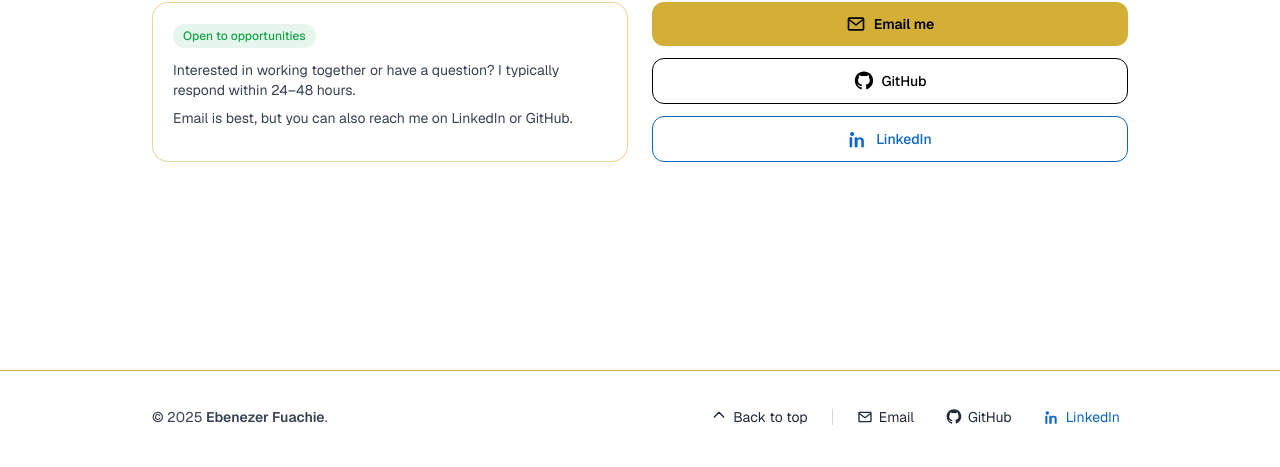
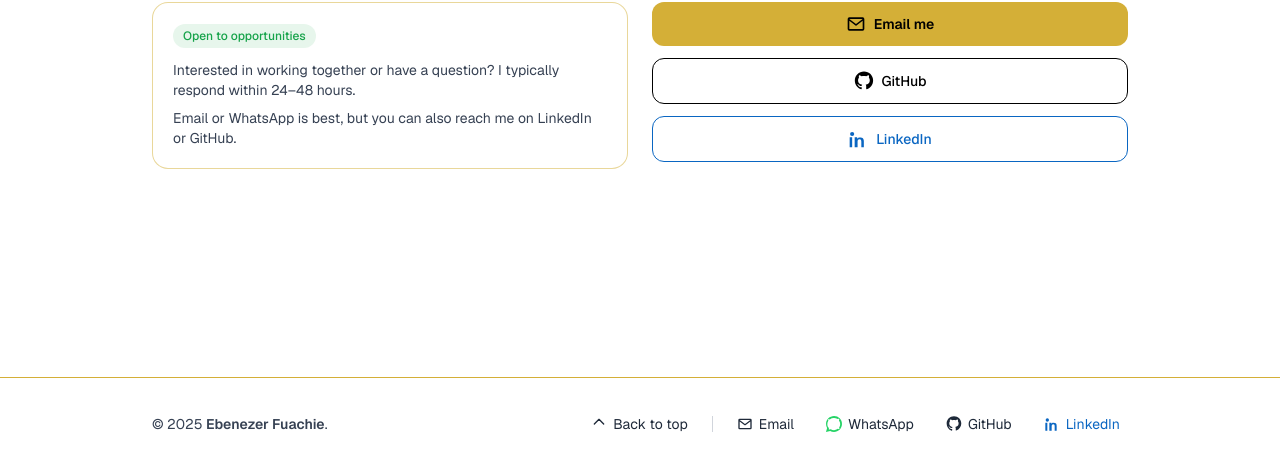
Before and after one commit to Ebene-zer/My-Portfolio, a Next.js app: page / in a window 1280 px wide. Shown: the part 1445-1912 px from the top of the page. Built offline with nearby package versions, Linux system fonts and the light colour scheme; no server answers.

Commit message:
Added WhatsApp icon to footer

```diff
--- a/src/app/page.js
+++ b/src/app/page.js
@@ -344,7 +344,7 @@ export default function Home() {
                 Interested in working together or have a question? I typically respond within 24–48 hours.
               </p>
               <p className="mt-2 text-sm text-gray-700 dark:text-gray-300">
-                Email is best, but you can also reach me on LinkedIn or GitHub.
+                Email or WhatsApp is best, but you can also reach me on LinkedIn or GitHub.
               </p>
             </div>
 
@@ -435,6 +435,18 @@ export default function Home() {
               Email
             </a>
             <a
+              href={whatsappHref}
+              target="_blank"
+              rel="noreferrer noopener"
+              className="inline-flex items-center gap-1.5 rounded-md px-2 py-1 text-gray-800 transition hover:text-[var(--accent-gold)] dark:text-gray-200"
+              aria-label="WhatsApp Ebenezer"
+            >
+              <svg aria-hidden="true" viewBox="0 0 24 24" className="h-4 w-4 fill-[#25D366]">
+                <path d="M20.52 3.48A11.983 11.983 0 0 0 12.01 0C5.4 0 .05 5.35.05 11.96c0 2.11.55 4.17 1.59 5.99L0 24l6.2-1.62a11.94 11.94 0 0 0 5.81 1.52h.01c6.61 0 11.96-5.35 11.96-11.96 0-3.2-1.25-6.2-3.46-8.46ZM12.02 21.3h-.01a9.34 9.34 0 0 1-4.76-1.31l-.34-.2-1.5.39a1 1 0 0 1-1.2-1.2l.39-1.5-1.31-.34a9.34 9.34 0 0 1-1.31-4.76v-.01a9.34 9.34 0 0 1 1.31-4.76l.34-.2-.39-1.5a1 1 0 0 1 1.2-1.2l1.5.39.2-.34A9.34 9.34 0 0 1 12.02 3h.01a9.34 9.34 0 0 1 4.76 1.31l.34.2 1.5-.39a1 1 0 0 1 1.2 1.2l-.39 1.5.2.34A9.34 9.34 0 0 1 21.3 12h.01a9.34 9.34 0 0 1-1.31 4.76l-.34.2.39 1.5a1 1 0 0 1-1.2 1.2l-1.5-.39-.2.34A9.34 9.34 0 0 1 12.02 21.3Z" />
+              </svg>
+              WhatsApp
+            </a>
+            <a
               href="https://github.com/Ebene-zer"
               target="_blank"
               rel="noreferrer noopener"
```
